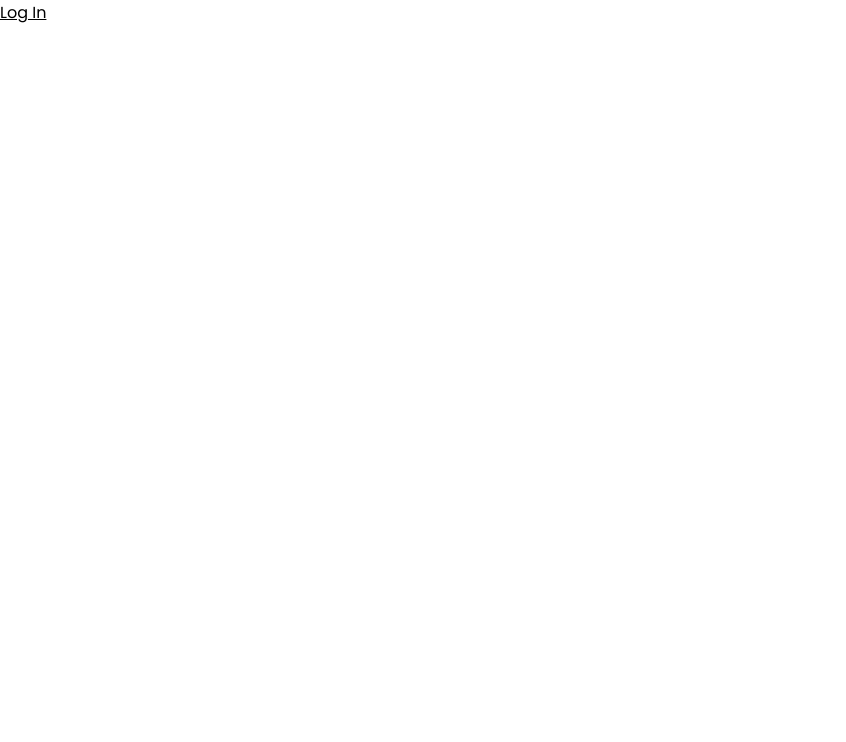
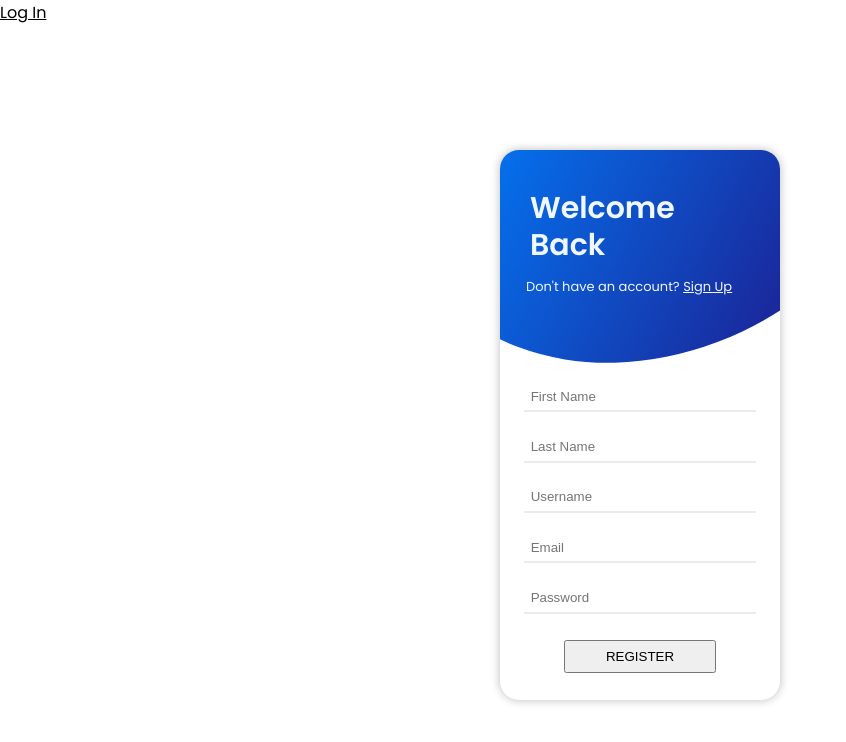
Before and after one commit to LennyRemache/ConnectMe, a React (Create React App) app in the folder frontend/: page /form/register in a window 1280 px wide. Before the commit this address had no page. Shown: the top 742 px of the page, without its empty margins (0-846 px from the left). Built offline with nearby package versions, Linux system fonts and the light colour scheme.

Commit message:
Fixed nested route location not being found

```diff
--- a/frontend/src/App.js
+++ b/frontend/src/App.js
@@ -1,16 +1,15 @@
-import { Routes, Route, NavLink, Outlet } from "react-router-dom";
+import { Routes, Route, NavLink } from "react-router-dom";
 import "./App.css";
 //import { motion } from "framer-motion";
 import Form from "./components/AccountForms/Form";
 import Home from "./components/Home";
-import { AnimatePresence, motion } from "framer-motion";
 
 function App() {
   return (
     <div className="App">
       <NavLink to="form">Log In</NavLink>
       <Routes>
-        <Route path="form" element={<Form />} />
+        <Route path="form/*" element={<Form />} />
       </Routes>
     </div>
   );
--- a/frontend/src/components/AccountForms/Form.jsx
+++ b/frontend/src/components/AccountForms/Form.jsx
@@ -1,6 +1,6 @@
 import React, { useState } from "react";
 import "../../styles/AccountForms/Form.css";
-import { Routes, Route, Link, useLocation, Outlet } from "react-router-dom";
+import { Routes, Route, Link, useLocation } from "react-router-dom";
 import LogIn from "./LogIn";
 import SignUp from "./SignUp";
 import { motion, AnimatePresence } from "framer-motion";
@@ -88,7 +88,6 @@ function Form() {
               </Routes>
             </AnimatePresence>
           </div>
-          <Outlet />
         </div>
       </div>
     </>
```
